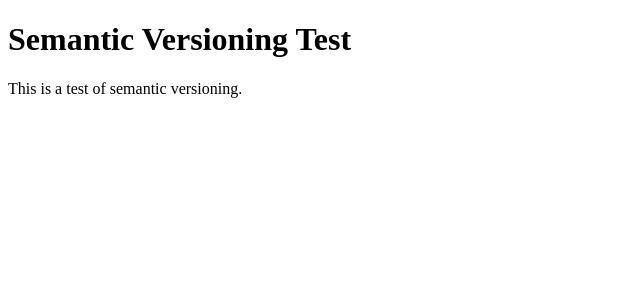
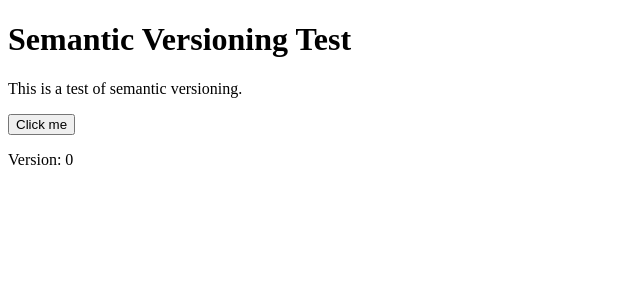
Before and after one commit to matsjfunke/semantic_versioning_test, a Next.js app: page / in a window 1280 px wide. Shown: the top 300 px of the page, without its empty margins (0-640 px from the left). Built offline with nearby package versions, Linux system fonts and the light colour scheme.

Commit message:
feat: added setVersion button to page

```diff
--- a/package.json
+++ b/package.json
@@ -3,7 +3,7 @@
   "version": "1.3.2",
   "private": true,
   "scripts": {
-    "dev": "next dev --turbopack",
+    "d": "next dev --turbopack",
     "build": "next build",
     "start": "next start",
     "lint": "next lint",
--- a/src/app/page.tsx
+++ b/src/app/page.tsx
@@ -1,10 +1,21 @@
+"use client";
+import { useState } from "react";
+
 export default function Home() {
+  const [version, setVersion] = useState(0);
+
   return (
     <div className="flex flex-col items-center justify-center h-screen">
       <h1>Semantic Versioning Test</h1>
-      <p>
-        This is a test of semantic versioning.
-      </p>
+      <p>This is a test of semantic versioning.</p>
+      <button
+        onClick={() => {
+          setVersion(version + 1);
+        }}
+      >
+        Click me
+      </button>
+      <p>Version: {version}</p>
     </div>
   );
 }
```
